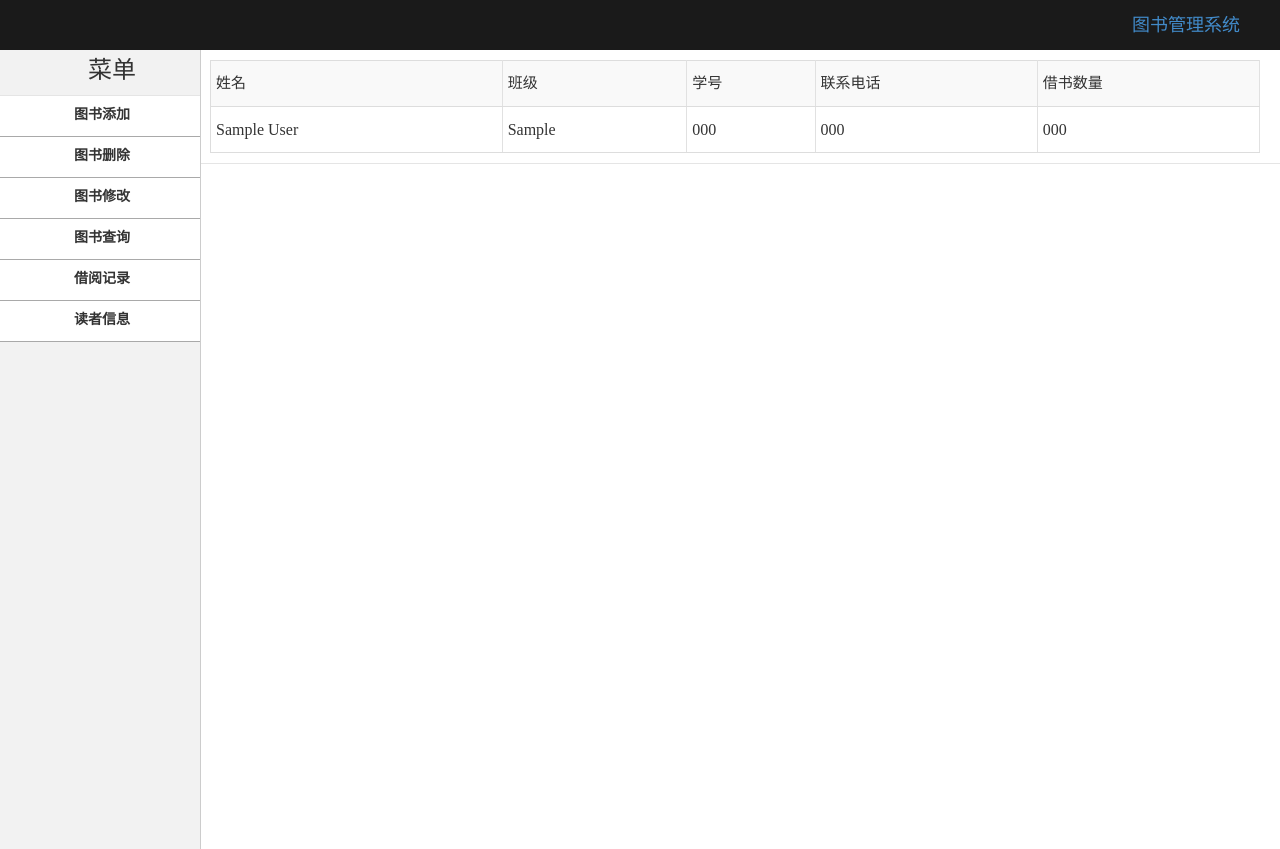
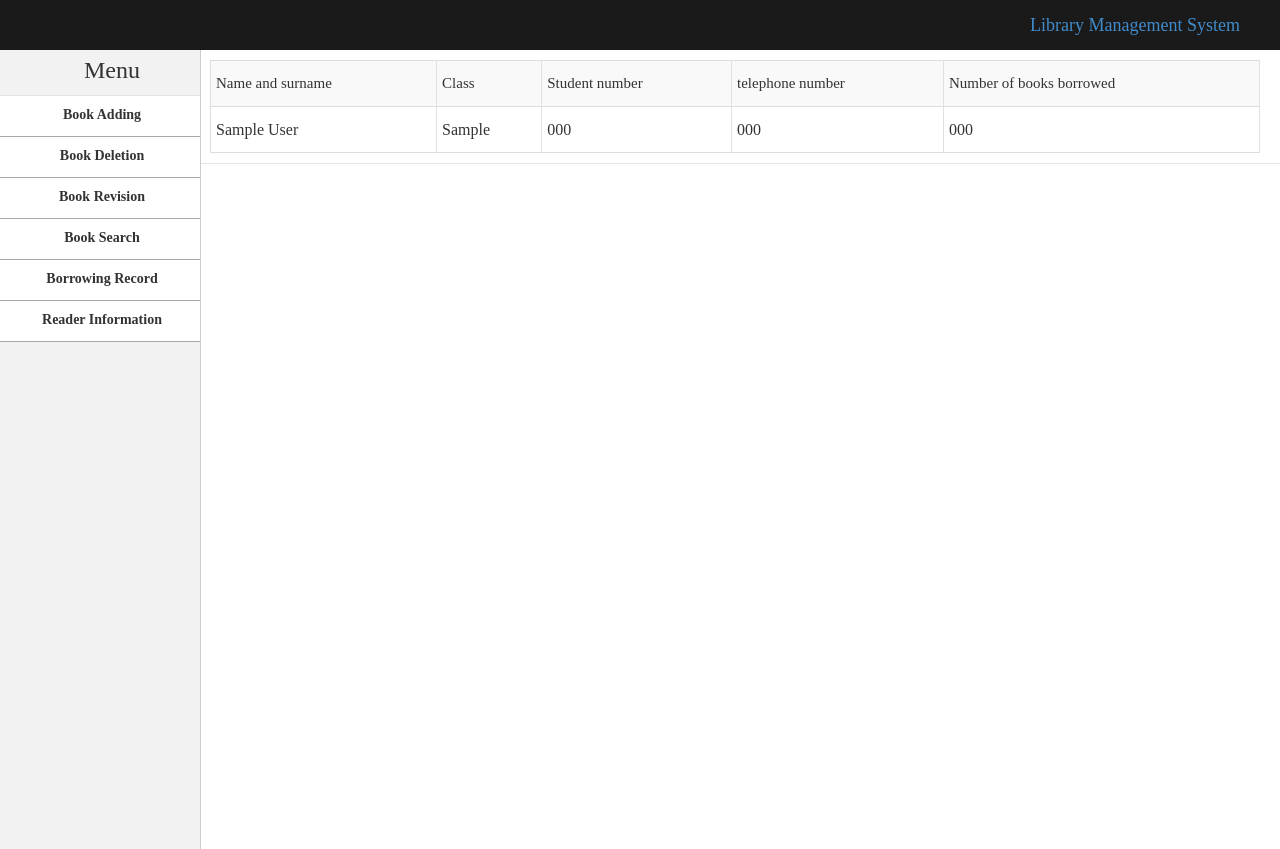
Before and after one commit to really-no-name/CloudComputingMiniProject, a Flask app: page /readerinfor in a window 1280 px wide. Shown: the top 849 px of the page. Run offline with Flask 3, Linux system fonts and the light colour scheme; tables that the repository leaves empty or names only in its code hold one stand-in row (values such as "Sample post").

Commit message:
Update readerinfor.html

```diff
--- a/templates/readerinfor.html
+++ b/templates/readerinfor.html
@@ -1,7 +1,7 @@
 <html>
 <head>
     <meta charset="UTF-8">
-    <title>系统主页-读者信息</title>
+    <title>System Homepage-Reader Information</title>
     <link rel="stylesheet" type="text/css" href="../static/css/common.css"/>
     <link rel="stylesheet" type="text/css" href="../static/css/main.css"/>
 </head>
@@ -11,7 +11,7 @@
     <div class="topbar-inner clearfix">
         <div class="top-info-wrap">
             <ul class="top-info-list clearfix">
-                <li><a>图书管理系统</a></li>
+                <li><a>Library Management System</a></li>
             </ul>
         </div>
     </div>
@@ -20,18 +20,18 @@
 <div class="container clearfix">
      <div class="sidebar-wrap">
         <div class="sidebar-title">
-            <h1>菜单</h1>
+            <h1>Menu</h1>
         </div>
         <div class="sidebar-content">
             <ul class="sidebar-list">
                 <li>
                     <ul class="sub-menu">
-                       <li><a href="{{ url_for("addbook") }}">图书添加</a></li>
-                        <li><a href="{{ url_for("deletebook") }}">图书删除</a></li>
-                        <li><a href="{{ url_for("changebook") }}">图书修改</a></li>
-                        <li><a href="{{ url_for("querybook") }}">图书查询</a></li>
-                        <li><a href="{{ url_for("borrowrecord") }}">借阅记录</a></li>
-                        <li><a href="{{ url_for("readerinfor") }}">读者信息</a></li>
+                       <li><a href="{{ url_for("addbook") }}">Book Adding</a></li>
+                        <li><a href="{{ url_for("deletebook") }}">Book Deletion</a></li>
+                        <li><a href="{{ url_for("changebook") }}">Book Revision</a></li>
+                        <li><a href="{{ url_for("querybook") }}">Book Search</a></li>
+                        <li><a href="{{ url_for("borrowrecord") }}">Borrowing Record</a></li>
+                        <li><a href="{{ url_for("readerinfor") }}">Reader Information</a></li>
                     </ul>
                 </li>
             </ul>
@@ -44,11 +44,11 @@
                 <div class="result-content">
                     <table class="result-tab" width="100%">
                          <tr id="col-title">
-                            <th>姓名</th>
-                            <th>班级</th>
-                            <th>学号</th>
-                            <th>联系电话</th>
-                            <th>借书数量</th>
+                            <th>Name and surname</th>
+                            <th>Class</th>
+                            <th>Student number</th>
+                            <th>telephone number</th>
+                            <th>Number of books borrowed</th>
                         </tr>
                         {% for reader in readers %}
                           <tr>
```
